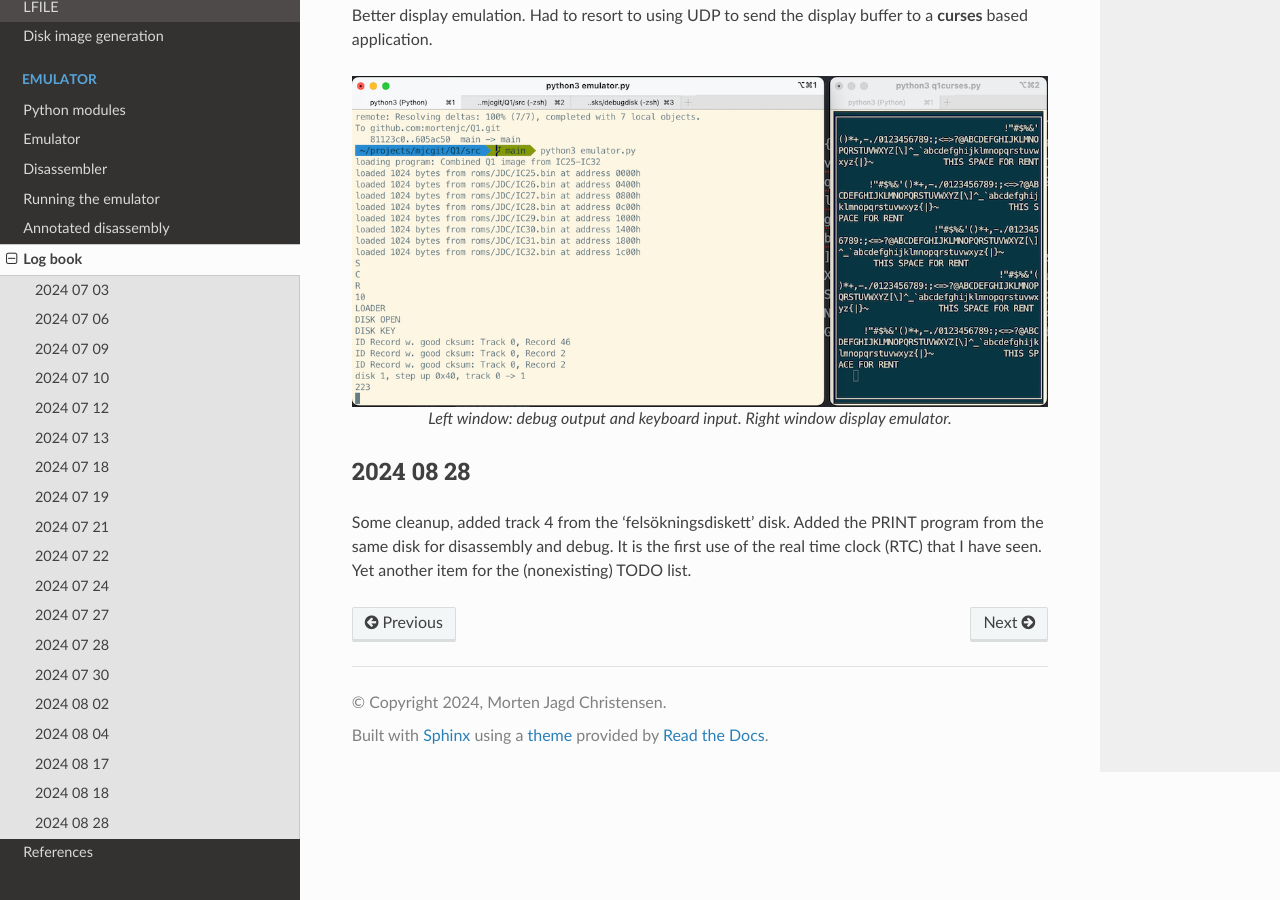
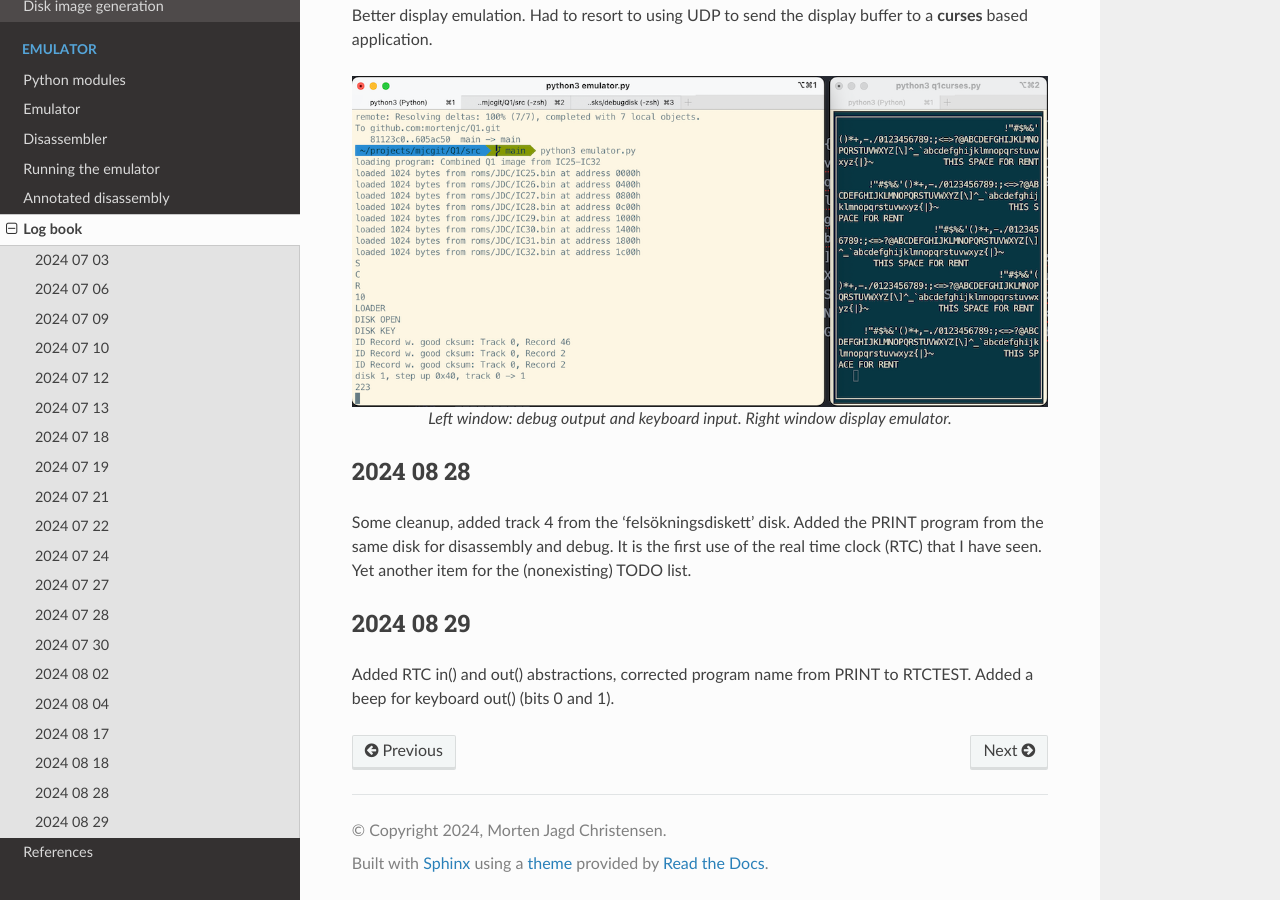
Before and after one commit to Datamuseum-DK/Q1-Emulator, a Sphinx documentation site: the page built from docs/source/log.rst, in a window 1280 px wide and 900 px high, scrolled down 8402 px. Built offline with Sphinx 7.4.7 and the Read the Docs theme 2.0.0, drawn with Linux system fonts in a browser that asks for light colours.

Commit message:
log entry

```diff
--- a/docs/source/log.rst
+++ b/docs/source/log.rst
@@ -471,3 +471,10 @@ Some cleanup, added track 4 from the 'felsökningsdiskett' disk. Added the PRINT
 program from the same disk for disassembly and debug. It is the first use of the
 real time clock (RTC) that I have seen. Yet another item for the (nonexisting)
 TODO list.
+
+
+2024 08 29
+----------
+
+Added RTC in() and out() abstractions, corrected program name from PRINT to
+RTCTEST. Added a beep for keyboard out() (bits 0 and 1).
```
